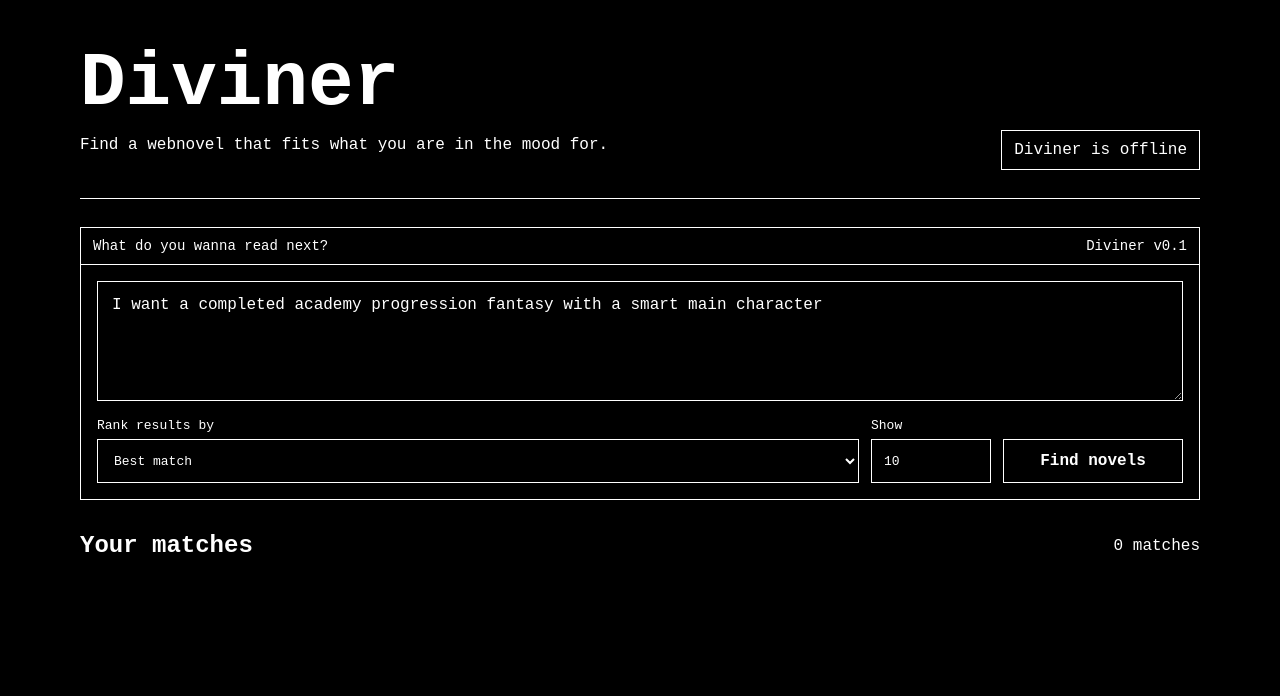
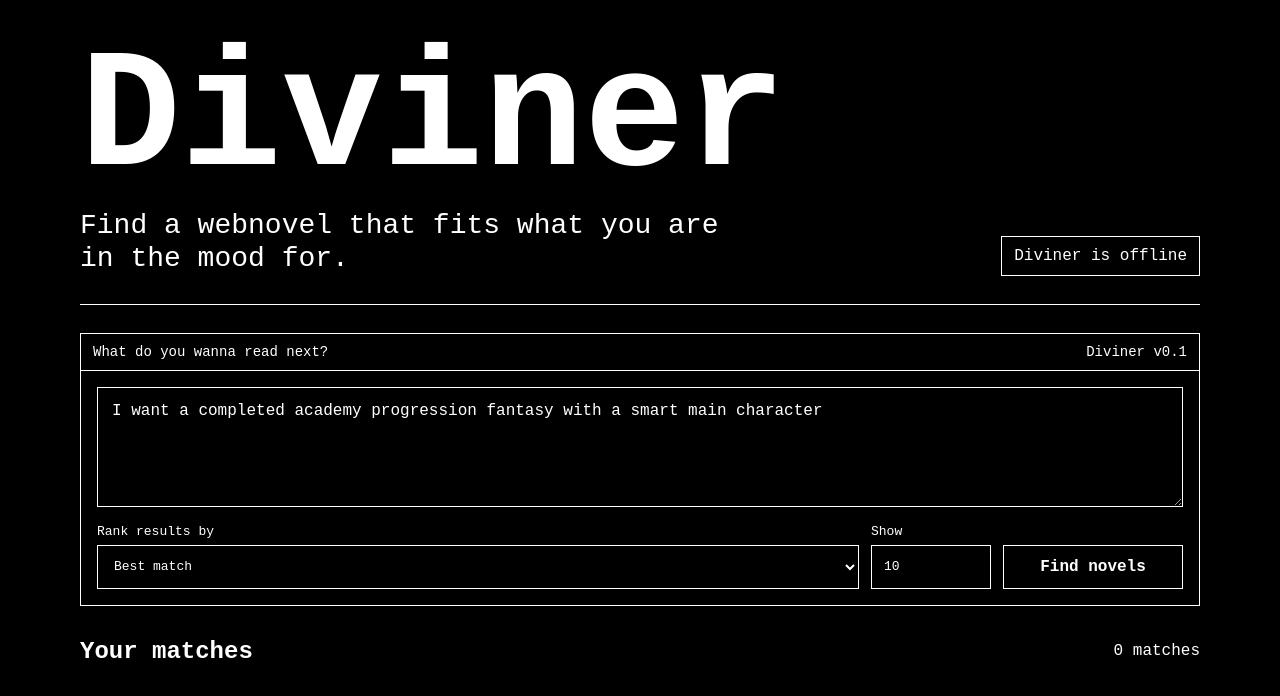
Before and after one commit to ACHYouth/Diviner, a plain HTML site: page frontend/index.html in a window 1280 px wide. Drawn offline with Linux system fonts and the light colour scheme; files that its build step writes are made by us from their sources; no server answers; files whose address does not match are found by name.

Commit message:
Emphasize Diviner brand in hero

```diff
--- a/frontend/styles.css
+++ b/frontend/styles.css
@@ -34,19 +34,19 @@ body {
   border-bottom: 1px solid var(--line);
 }
 
-.eyebrow {
-  color: var(--text);
-  letter-spacing: 1px;
-  font-size: 13px;
-  margin: 0 0 12px;
+h1 {
+  max-width: 780px;
+  font-size: clamp(64px, 14vw, 168px);
+  line-height: 0.85;
+  margin: 0;
+  font-weight: 800;
 }
 
-h1 {
-  max-width: 780px;
-  font-size: clamp(34px, 6vw, 76px);
-  line-height: 0.95;
-  margin: 0;
-  font-weight: 800;
+.tagline {
+  max-width: 680px;
+  font-size: clamp(17px, 2.4vw, 28px);
+  line-height: 1.2;
+  margin: 18px 0 0;
 }
 
 .status {
@@ -213,6 +213,10 @@ a {
     display: grid;
   }
 
+  h1 {
+    font-size: clamp(56px, 19vw, 96px);
+  }
+
   .controls {
     grid-template-columns: 1fr;
   }
```
